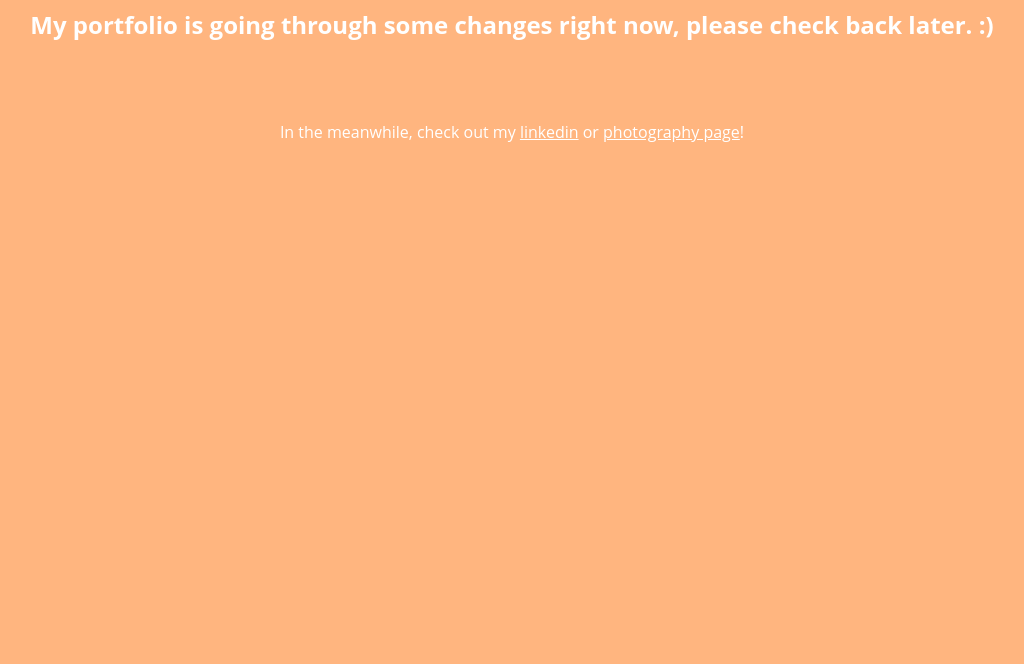
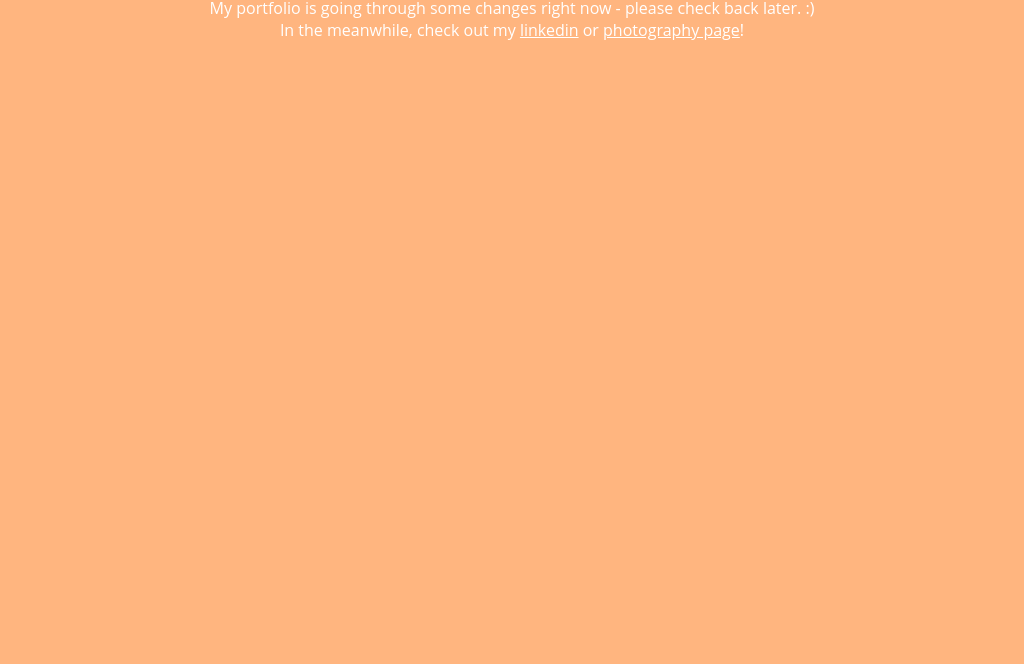
Before and after one commit to jasmineoh/portfolio, a plain HTML site: page index.html in a window 1280 px wide. Shown: the part 136-800 px from the top of the page, without its empty margins (128-1152 px from the left). Drawn offline with nearby package versions, Linux system fonts and the light colour scheme.

Commit message:
Add files via upload

```diff
--- a/index.html
+++ b/index.html
@@ -40,10 +40,9 @@
 
 	<body>
 <div class="construction">
-<h1>Hi, my name is Jasmine Oh.</h1>
-<h2>My portfolio is going through some changes right now, please check back later. :)</h2>
-<br><br>
-<p>In the meanwhile, check out my <a href="">linkedin</a> or <a href="">photography page</a>!
+<h2>Hi, my name is Jasmine Oh.</h2>
+<p>My portfolio is going through some changes right now - please check back later. :)
+<br>In the meanwhile, check out my <a href="https://www.linkedin.com/in/ohjasmine/">linkedin</a> or <a href="www.jasmineohphotography.com">photography page</a>!
 </div>
 
 
```
